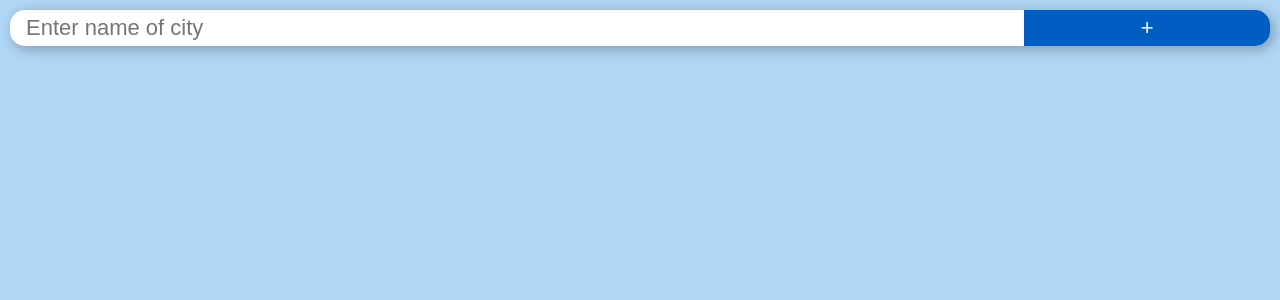
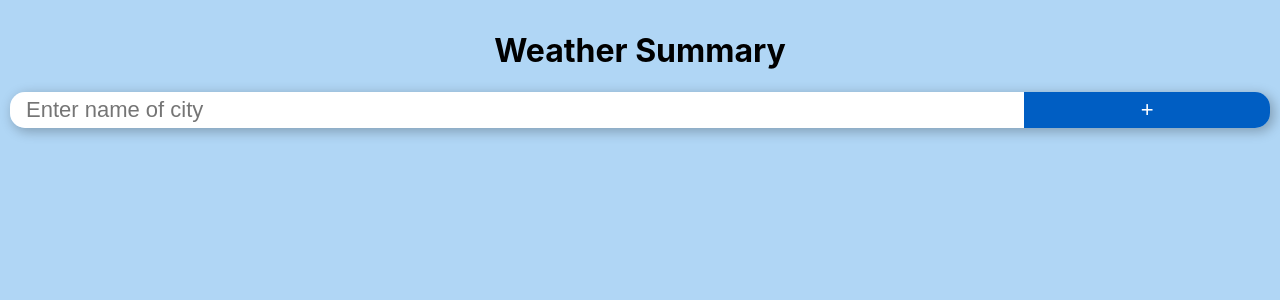
Before and after one commit to N0Fantasy/weatherProject, a React (Create React App) app in the folder weather-app/: page /main in a window 1280 px wide. Shown: the top 300 px of the page. Built offline with nearby package versions, Linux system fonts and the light colour scheme.

Commit message:
add header

```diff
--- a/weather-app/src/App.css
+++ b/weather-app/src/App.css
@@ -2,3 +2,7 @@ body {
   background-color: #b0d6f5;
   padding: 10px;
 }
+
+.header {
+  text-align: center;
+}
--- a/weather-app/src/App.js
+++ b/weather-app/src/App.js
@@ -20,6 +20,9 @@ function App() {
         <Routes>
           <Route path='/main' element={
             <div className="Main">
+              <div className='header'>
+                <h1>Weather Summary</h1>
+              </div>
               <Input />
               <ErrorBoundary>
                 <CardList />
```
